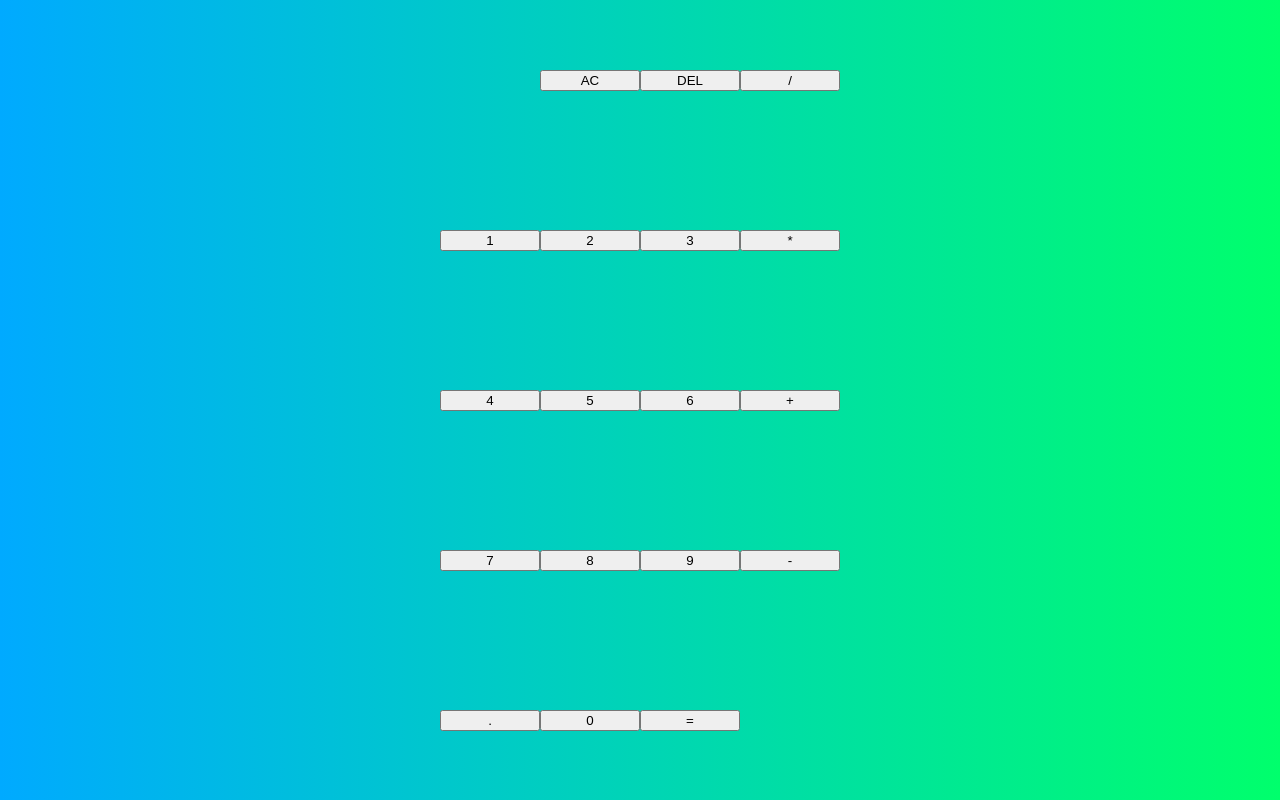
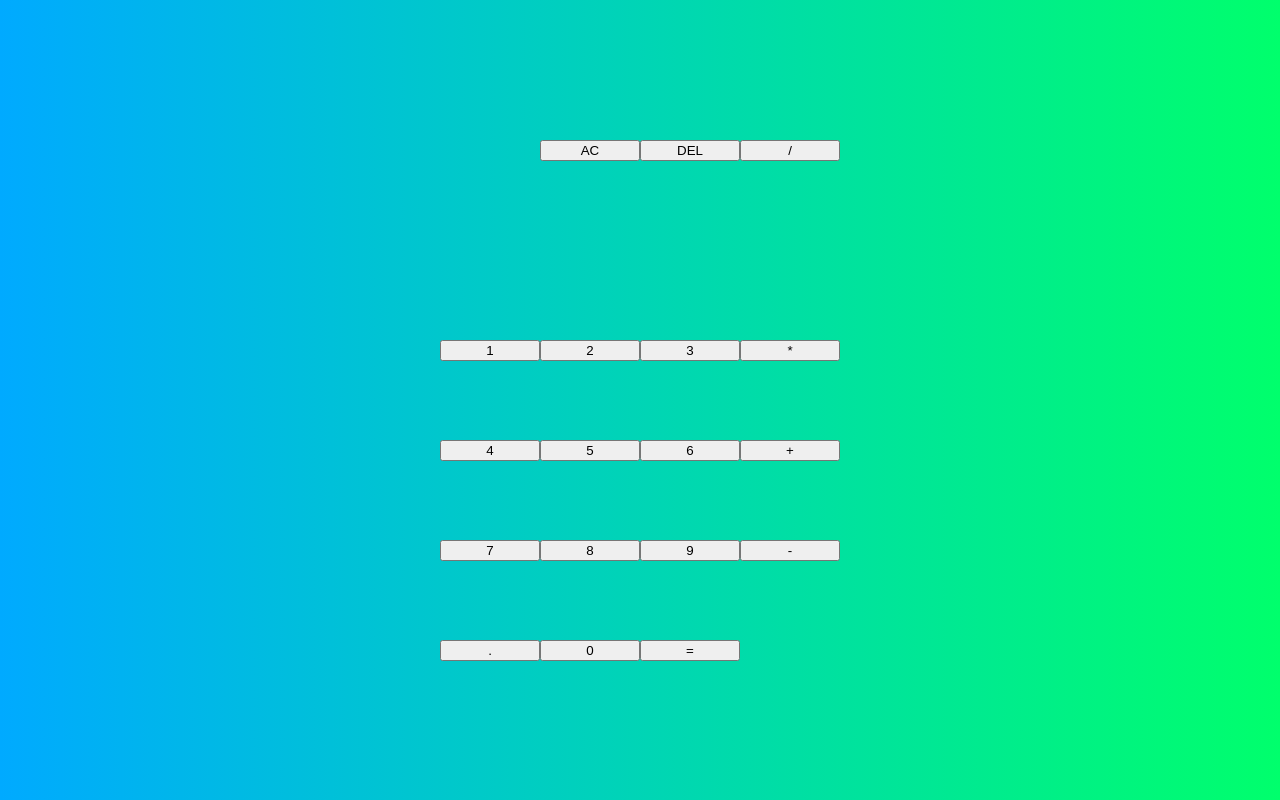
Before and after one commit to Undome/VSCode, a plain HTML site: page Calculator BP/index.html in a window 1280 px wide. Drawn offline with Linux system fonts and the light colour scheme.

Commit message:
more css

```diff
--- a/Calculator BP/style.css
+++ b/Calculator BP/style.css
@@ -16,4 +16,5 @@ body {
     align-items: center;
     min-height: 100vh;
     grid-template-columns: repeat(4, 100px);
+    grid-template-rows: minmax(120px, auto) repeat(5, 100px);
 }
```
